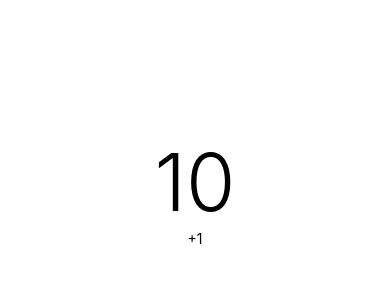
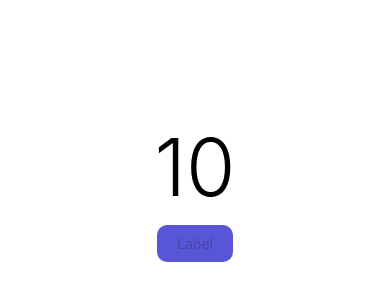
Before and after one commit to Capa1221/ReactBotn, a React Native app: screen / in a window 390 px wide. Shown: the part 232-532 px from the top of the page. Built offline with nearby package versions, Linux system fonts and the light colour scheme.

Commit message:
nueva forma de creacion de botones

```diff
--- a/src/presentation/components/index.ts
+++ b/src/presentation/components/index.ts
@@ -0,0 +1 @@
+export * from './shared/PrimaryButton'
--- a/src/presentation/components/shared/PrimaryButton.tsx
+++ b/src/presentation/components/shared/PrimaryButton.tsx
@@ -1,9 +1,42 @@
 import React from 'react'
+import{Platform,Pressable,StyleSheet,Text} from 'react-native'
 
-const PrimaryButton = () => {
+interface Props{
+  label: String;
+  onPress?: () => void;
+  onLongPress?: ()=> void;
+}
+
+const PrimaryButton = ({label,onPress,onLongPress}:Props) => {
   return (
-    <div>PrimaryButton</div>
+
+      <Pressable
+        onPress={()=>onPress && onPress()}
+        onLongPress={()=>onLongPress && onLongPress()}
+
+        style={({pressed}) =>[
+          styles.button,
+          pressed && styles.buttonPressed
+        ]}
+        >
+          <Text style={{
+            color: Platform.OS === 'android' ? 'while' : '#4746AB',
+          }}>Label</Text>
+        </Pressable>
+
   )
 }
+const styles= StyleSheet.create({
+  button:{
+    backgroundColor:'#5856D6',
+    paddingHorizontal: 20,
+    paddingVertical: 10,
+    marginTop:10,
+    borderRadius:10
+  },
+  buttonPressed:{
+    backgroundColor:'#4746AB'
+  }
+})
 
 export default PrimaryButton
--- a/src/presentation/screens/CounterScreen.tsx
+++ b/src/presentation/screens/CounterScreen.tsx
@@ -1,20 +1,18 @@
 import {useState} from 'react'
 import{Text, View, StyleSheet,Pressable} from 'react-native'
-
+import PrimaryButton from '../components/shared/PrimaryButton';
 
 const CounterScreen = () => {
     const [count, setCount] =useState(10);
   return (
     <View style={style.container}>
         <Text style={style.title}>{count}</Text>
-        <Pressable
+
+        <PrimaryButton
+        label='Incrementar'
         onPress={()=>setCount(count+1)}
-        onLongPress={()=> setCount(0)}
-        >
-        <Text>+1</Text>
-
-        </Pressable>
-
+        onLongPress={()=>setCount(0)}
+        />
     </View>
   )
 }
```
